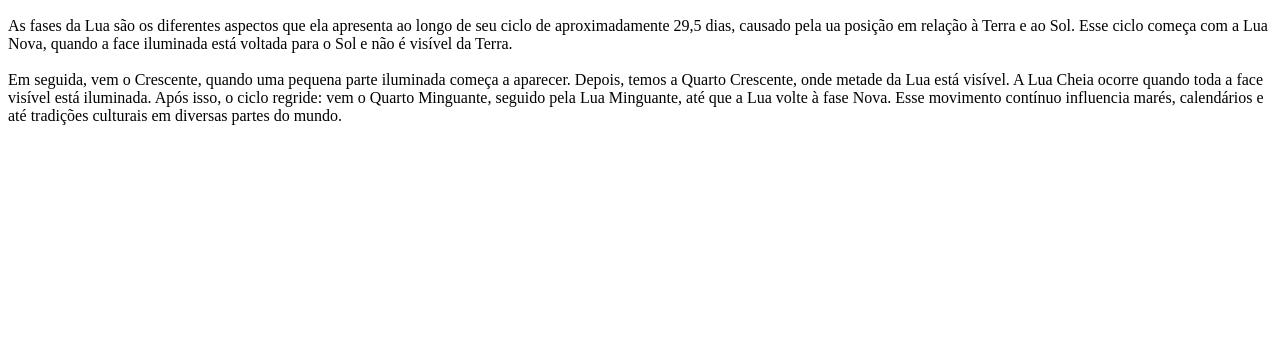
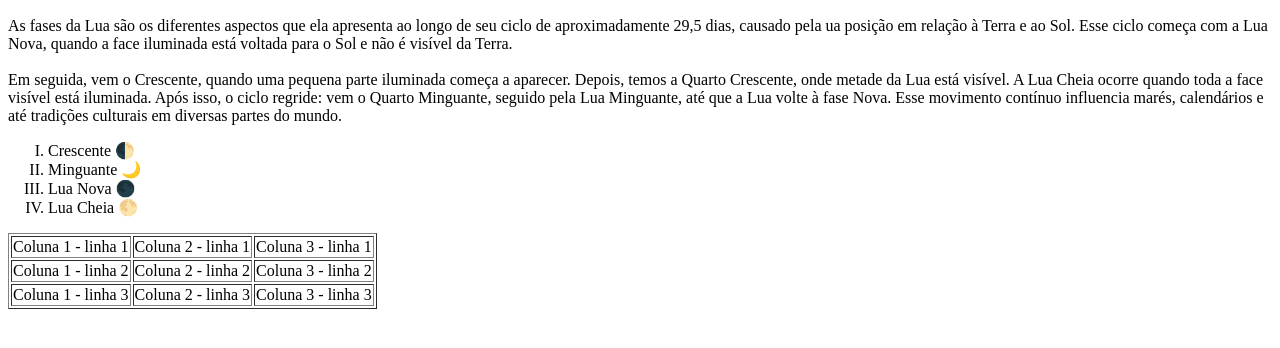
Before and after one commit to ryamback001/Aula-HTML, a plain HTML site: page index.html in a window 1280 px wide. Shown: the part 110-458 px from the top of the page. Drawn offline with Linux system fonts and the light colour scheme.

Commit message:
3 alteracao

```diff
--- a/index.html
+++ b/index.html
@@ -1,5 +1,5 @@
 <!DOCTYPE html>
-<html lang="en">
+<html lang="pt-br">
     <head>
         <meta charset="UTF-8">
         <meta name="viewport" content="width=device-width, initial-scale=1.0">
@@ -24,5 +24,28 @@
             Lua volte à fase Nova. Esse movimento contínuo influencia marés, calendários e
             até tradições culturais em diversas partes do mundo.
         </p>
+            <ol type="I">
+                <li> Crescente 🌓</li>
+                <li> Minguante 🌙</li>
+                <li> Lua Nova 🌑</li>
+                <li> Lua Cheia 🌕</li>
+            </ol>
+            <table border = "1">
+                <tr>
+                    <td> Coluna 1 - linha 1 </td>
+                    <td> Coluna 2 - linha 1 </td>
+                    <td> Coluna 3 - linha 1 </td>
+                </tr>
+                <tr>
+                    <td> Coluna 1 - linha 2 </td>
+                    <td> Coluna 2 - linha 2 </td>
+                    <td> Coluna 3 - linha 2 </td>
+               </tr>
+               <tr>
+                    <td> Coluna 1 - linha 3 </td>
+                    <td> Coluna 2 - linha 3 </td>
+                    <td> Coluna 3 - linha 3 </td>
+                </tr>
+            </table>
     </body>
 </html>
```
